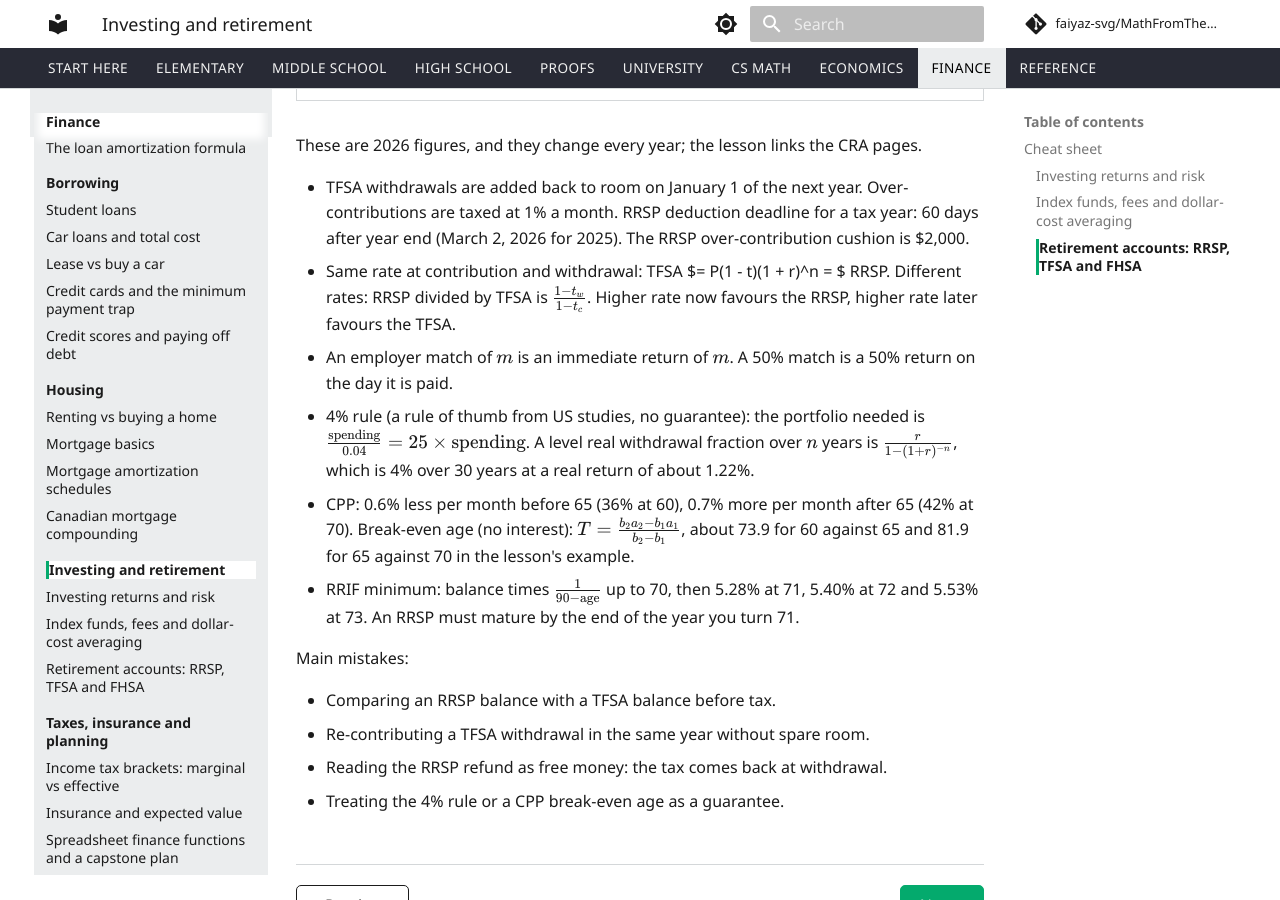
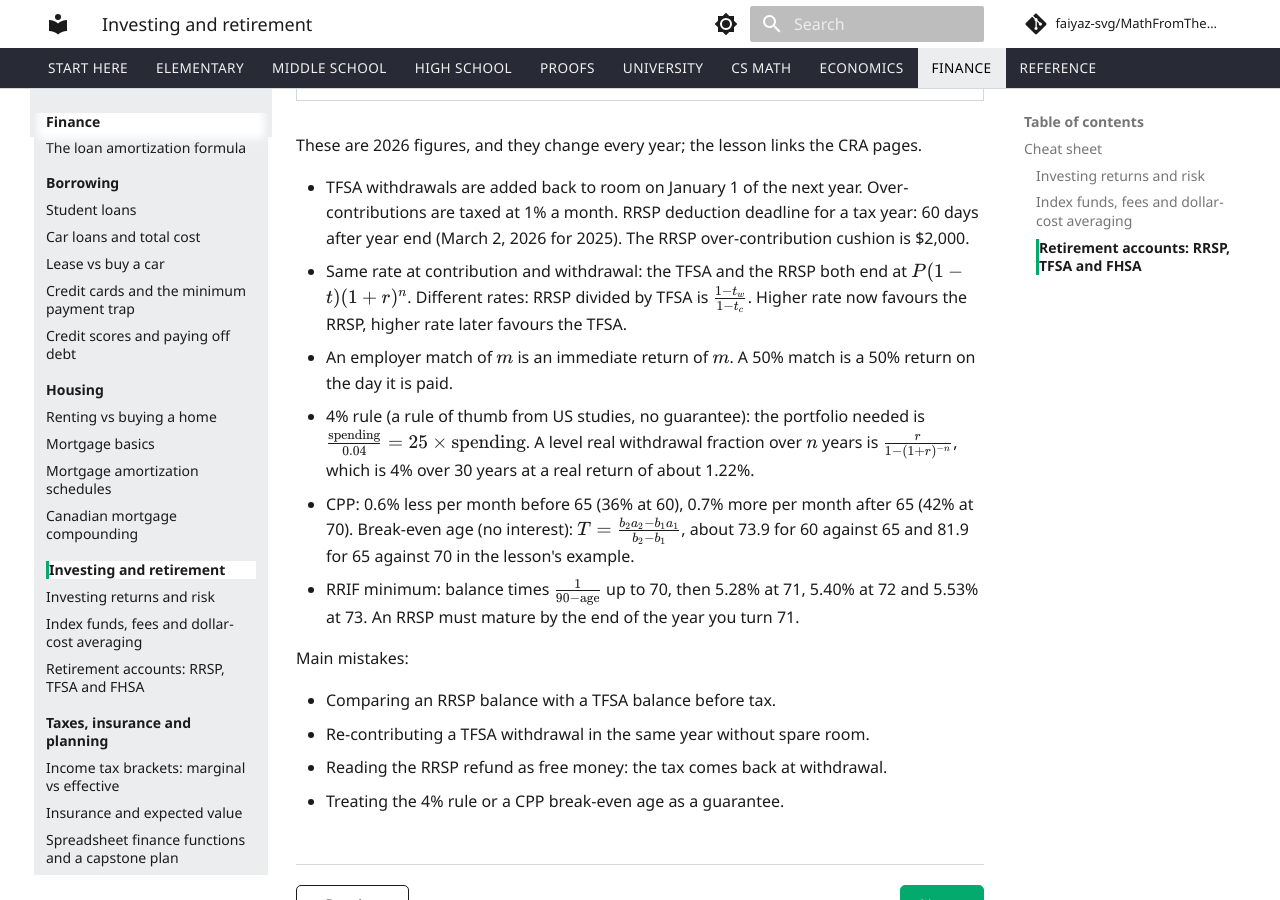
Before and after one commit to faiyaz-svg/MathFromTheGroundUp, an MkDocs documentation site: the page built from docs/08-financial-math/06-investing-and-retirement/index.md, in a window 1280 px wide and 900 px high, scrolled down 3279 px. Built offline with MkDocs 1.6.1 and Material for MkDocs 9.7.7, drawn with Linux system fonts in a browser that asks for light colours; comment, search, counter and statistics services are not loaded.

Commit message:
fix inline math in investing cheat sheet

```diff
--- a/docs/08-financial-math/06-investing-and-retirement/index.md
+++ b/docs/08-financial-math/06-investing-and-retirement/index.md
@@ -65,7 +65,7 @@ Main mistakes:
 These are 2026 figures, and they change every year; the lesson links the CRA pages.
 
 - TFSA withdrawals are added back to room on January 1 of the next year. Over-contributions are taxed at 1% a month. RRSP deduction deadline for a tax year: 60 days after year end (March 2, 2026 for 2025). The RRSP over-contribution cushion is \$2,000.
-- Same rate at contribution and withdrawal: TFSA $= P(1 - t)(1 + r)^n = $ RRSP. Different rates: RRSP divided by TFSA is $\frac{1 - t_w}{1 - t_c}$. Higher rate now favours the RRSP, higher rate later favours the TFSA.
+- Same rate at contribution and withdrawal: the TFSA and the RRSP both end at $P(1 - t)(1 + r)^n$. Different rates: RRSP divided by TFSA is $\frac{1 - t_w}{1 - t_c}$. Higher rate now favours the RRSP, higher rate later favours the TFSA.
 - An employer match of $m$ is an immediate return of $m$. A 50% match is a 50% return on the day it is paid.
 - 4% rule (a rule of thumb from US studies, no guarantee): the portfolio needed is $\frac{\text{spending}}{0.04} = 25 \times \text{spending}$. A level real withdrawal fraction over $n$ years is $\frac{r}{1 - (1 + r)^{-n}}$, which is 4% over 30 years at a real return of about 1.22%.
 - CPP: 0.6% less per month before 65 (36% at 60), 0.7% more per month after 65 (42% at 70). Break-even age (no interest): $T = \frac{b_2a_2 - b_1a_1}{b_2 - b_1}$, about 73.9 for 60 against 65 and 81.9 for 65 against 70 in the lesson's example.
```
